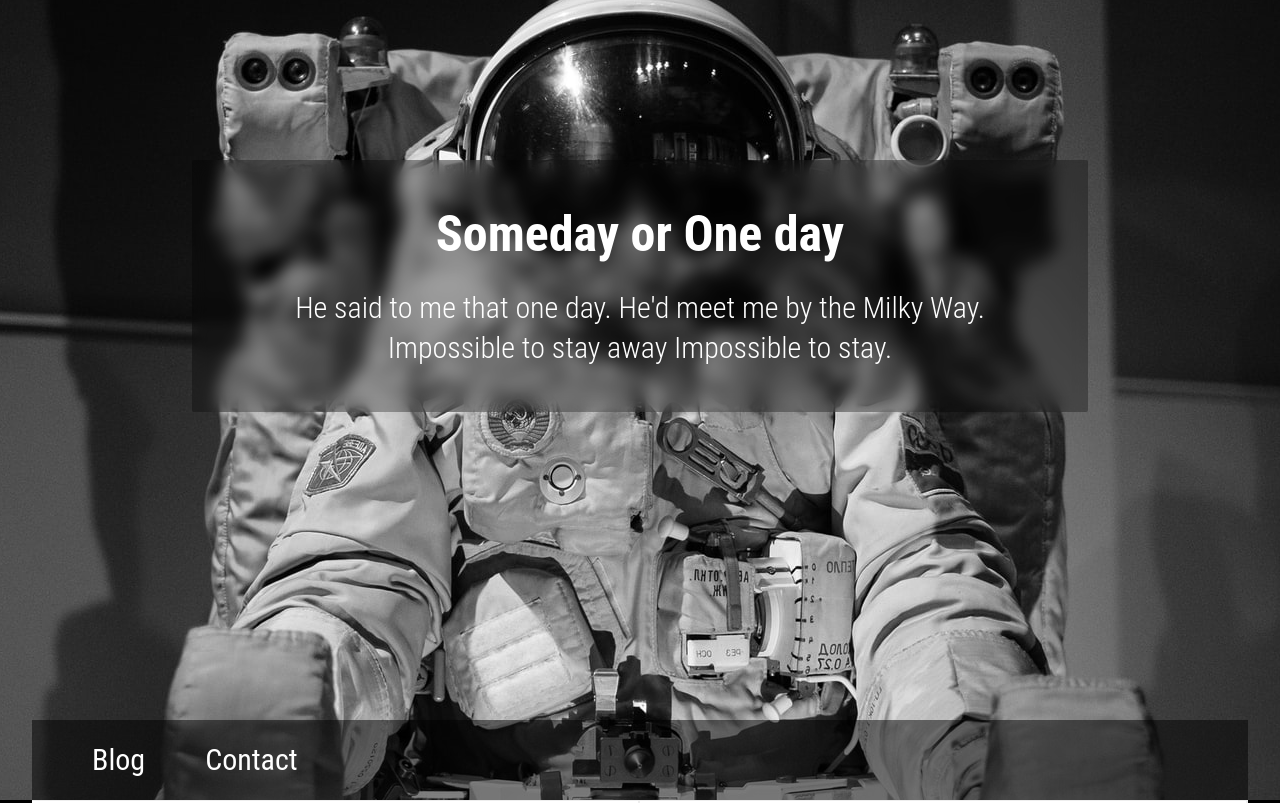
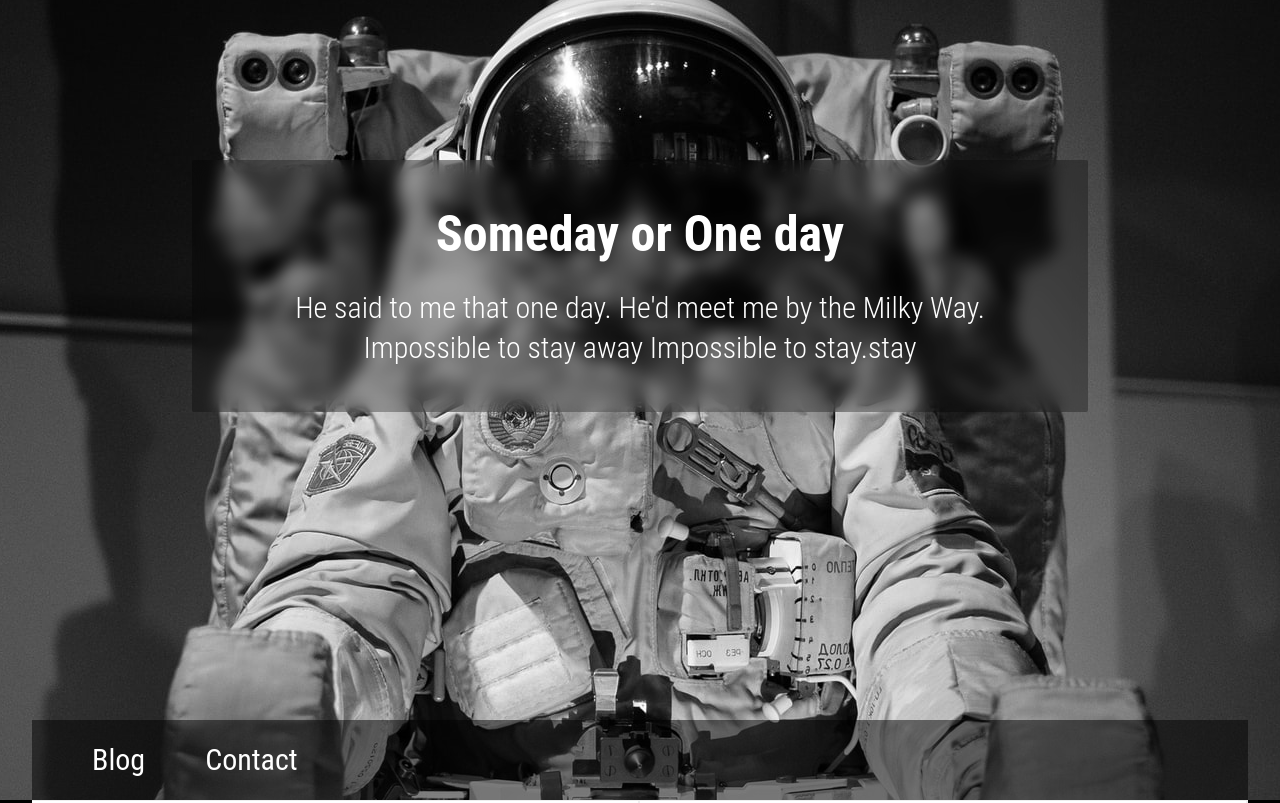
Before and after one commit to chickenclaw13/SomedayOrOneDay, a plain HTML site: page index.html in a window 1280 px wide. Shown: the top 803 px of the page. Drawn offline with nearby package versions, Linux system fonts and the light colour scheme.

Commit message:
測試同步

```diff
--- a/index.html
+++ b/index.html
@@ -21,7 +21,7 @@
         </h1>
         <p>
           He said to me that one day. He'd meet me by the Milky Way. Impossible
-          to stay away Impossible to stay.
+          to stay away Impossible to stay.stay
         </p>
       </div>
       <div class="bg fixed" style="transform:none;"></div>
```
